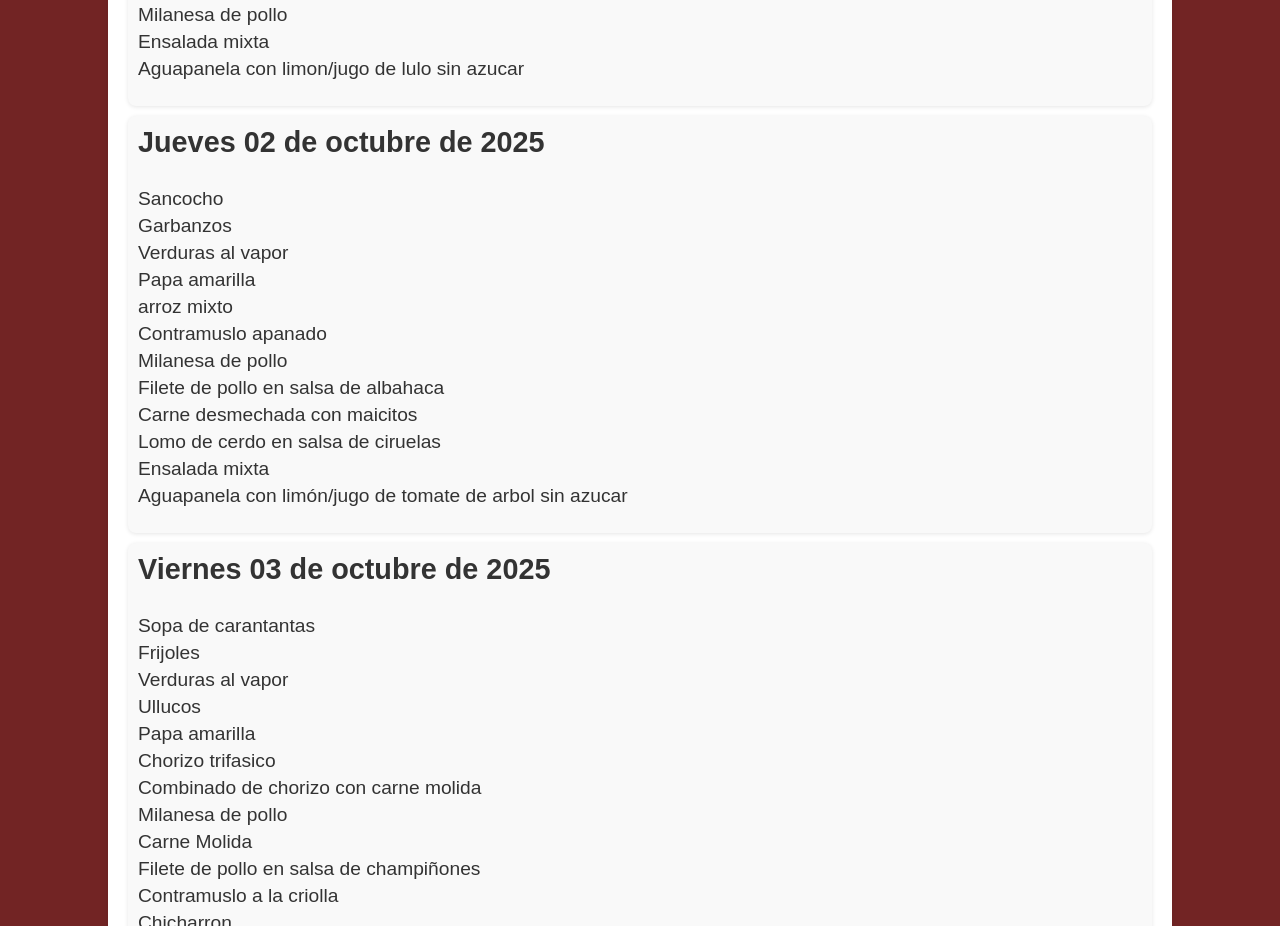
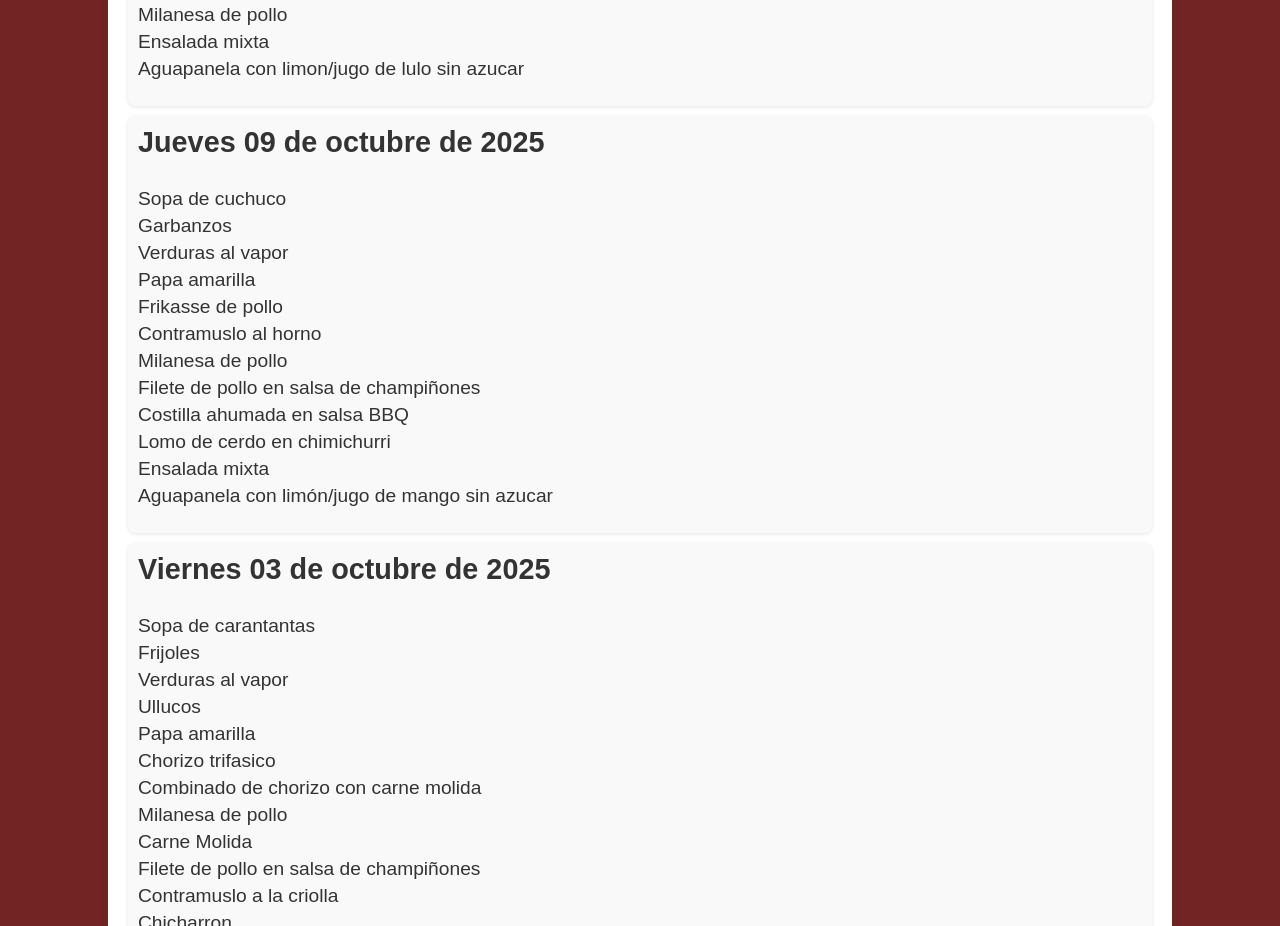
Before and after one commit to Pablosan1979/Pagina-Lago, a plain HTML site: page index.html in a window 1280 px wide. Shown: the part 1440-2366 px from the top of the page. Drawn offline with Linux system fonts and the light colour scheme.

Commit message:
Update index.html
Menú 09/10/2025

```diff
--- a/index.html
+++ b/index.html
@@ -71,20 +71,20 @@
       </div>
 
       <div class="menu-day">
-        <h3>Jueves 02 de octubre de 2025</h3>
+        <h3>Jueves 09 de octubre de 2025</h3>
         <ul>
-          <li>Sancocho</li>
+          <li>Sopa de cuchuco</li>
           <li>Garbanzos</li>
           <li>Verduras al vapor</li>
           <li>Papa amarilla</li>
-          <li>arroz mixto</li>
-          <li>Contramuslo apanado</li>
+          <li>Frikasse de pollo</li>
+          <li>Contramuslo al horno</li>
           <li>Milanesa de pollo</li>
-          <li>Filete de pollo en salsa de albahaca</li>
-          <li>Carne desmechada con maicitos</li>
-          <li>Lomo de cerdo en salsa de ciruelas</li>
+          <li>Filete de pollo en salsa de champiñones</li>
+          <li>Costilla ahumada en salsa BBQ</li>
+          <li>Lomo de cerdo en chimichurri</li>
           <li>Ensalada mixta</li>
-          <li>Aguapanela con limón/jugo de tomate de arbol sin azucar</li>
+          <li>Aguapanela con limón/jugo de mango sin azucar</li>
         </ul>
       </div>
 
```
